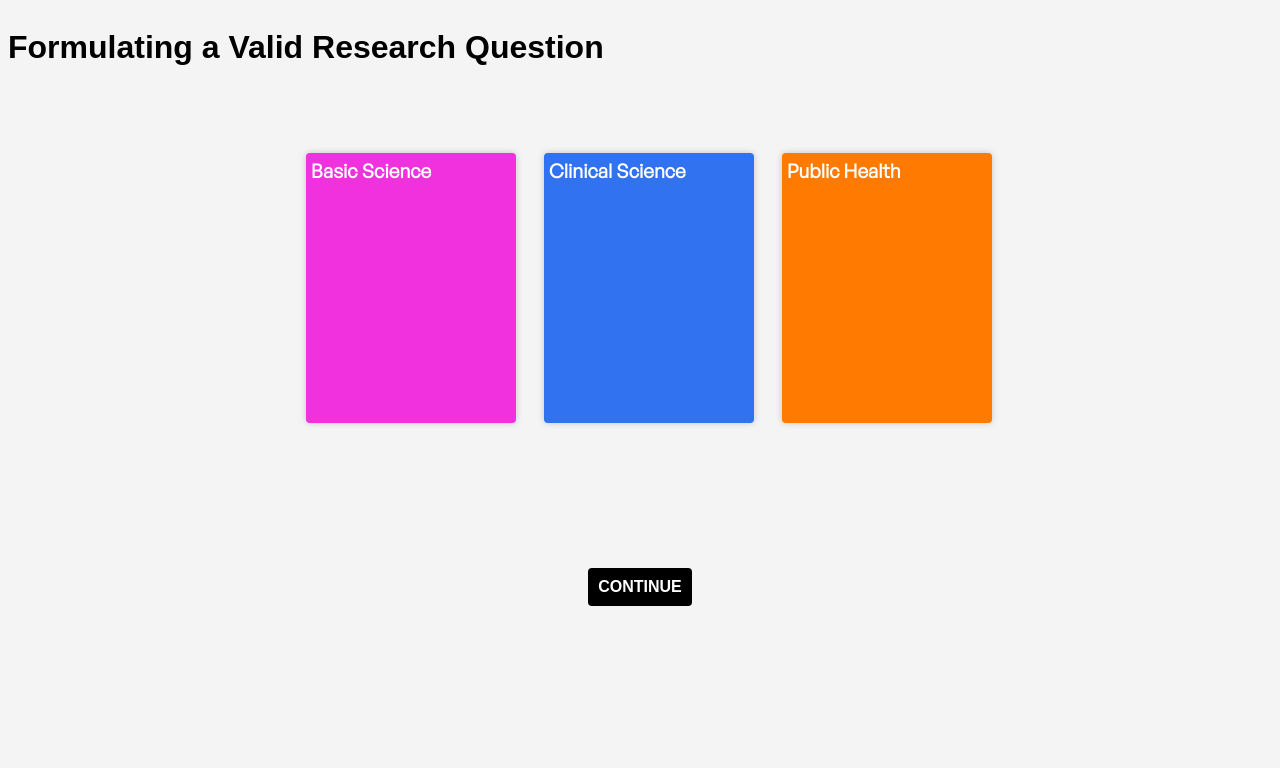
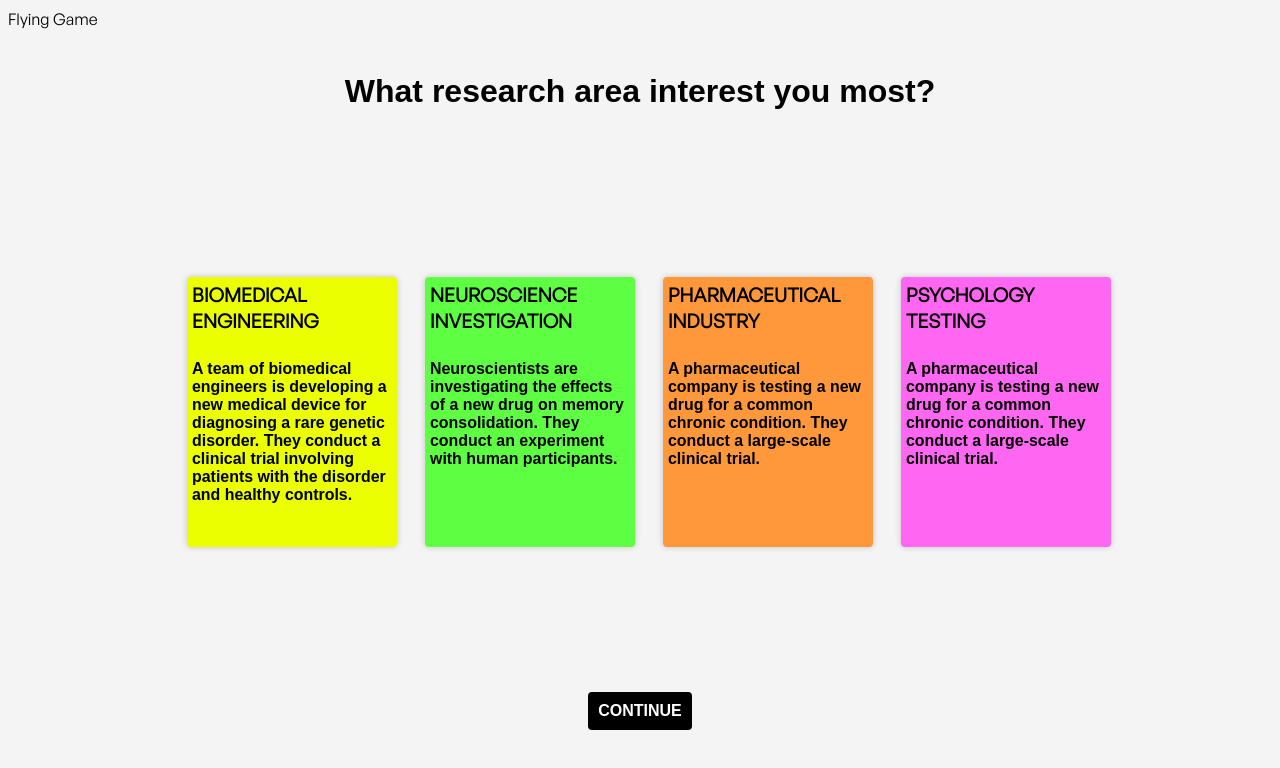
Before and after one commit to c4r-dev/c4r-hms-aem-fly-gam-v1, a Next.js app: page /topicSelection in a window 1280 px wide. Shown: the top 768 px of the page. Built offline with nearby package versions, Linux system fonts and the light colour scheme.

Commit message:
build app

```diff
--- a/app/globals.css
+++ b/app/globals.css
@@ -93,7 +93,7 @@ header {
 .topic-square {
     width: 200px;
     height: 260px;
-    color: white;
+    color: black;
     box-shadow: 0 0 6px 0 rgba(0, 0, 0, 0.2);
     border-radius: 4px;
 
@@ -113,14 +113,17 @@ header {
     font-size: 1.2em;
 }
 /* Color based on the topic */
-.basic-science-square {
-    background-color: #f031dd;
+.biomedical-engineering-square {
+    background-color: #EBFF00;
 }
-.clinical-science-square {
-    background-color: #3172f0;
+.neuro-science-square {
+    background-color: #5EFF43;
 }
-.public-health-square {
-    background-color: #ff7a00;
+.pharmaceutical-industry-square {
+    background-color: #FF983A;
+}
+.psychology-industry-square {
+    background-color: #FF66F2;
 }
 
 /* Hide the radio button */
@@ -772,3 +775,7 @@ textarea::placeholder {
 .suspense-container {
     display: none;
 }
+
+.center-text {
+    text-align: center;
+}
--- a/app/topicSelection/page.js
+++ b/app/topicSelection/page.js
@@ -33,69 +33,108 @@ export default function TopicSelection() {
     return (
         <div className="topic-selection-container">
             <div className="activity-header">
-                <h1>Formulating a Valid Research Question</h1>
+                Flying Game
+            </div>
+
+            <div>
+                <br></br><br></br>
+                <h1 className="center-text">What research area interest you most?</h1>
             </div>
 
             <form onSubmit={handleSubmit} className="flex flex-col gap-3">
-
 
                 <div className="flex-container">
                     <input
                         type="radio"
                         name="rqtoolanswer"
-                    id="rqtoolbs"
-                    value={"bs"}
-                    checked={rqtool === "bs"}
+                        id="rqtoolbe"
+                        value={"be"}
+                        checked={rqtool === "be"}
                         onChange={onValueChange}
                         className="topic-radio-input"
                     />
-                <label htmlFor="rqtoolbs">
+                    <label htmlFor="rqtoolbe">
                         <div
-                        className={`topic-square basic-science-square ${
-                            rqtool === "bs" ? "selected-style" : ""
+                            className={`topic-square biomedical-engineering-square ${rqtool === "be" ? "selected-style" : ""
                                 }`}
                         >
-                        Basic Science
+                            BIOMEDICAL ENGINEERING
+                            <h5>A team of biomedical engineers is developing
+                                a new medical device for diagnosing a rare
+                                genetic disorder. They conduct a clinical trial
+                                involving patients with the disorder and healthy
+                                controls.
+                            </h5>
+
                         </div>
                     </label>
 
                     <input
                         type="radio"
                         name="rqtoolanswer"
-                    id="rqtoolcs"
-                    value={"cs"}
-                    checked={rqtool === "cs"}
+                        id="rqtoolns"
+                        value={"ns"}
+                        checked={rqtool === "ns"}
                         onChange={onValueChange}
                         className="topic-radio-input"
                     />
-                <label htmlFor="rqtoolcs">
+                    <label htmlFor="rqtoolns">
                         <div
-                        className={`topic-square clinical-science-square ${
-                            rqtool === "cs" ? "selected-style" : ""
+                            className={`topic-square neuro-science-square ${rqtool === "ns" ? "selected-style" : ""
                                 }`}
                         >
-                        Clinical Science
+                            NEUROSCIENCE INVESTIGATION
+                            <h5>Neuroscientists are investigating the effects
+                                of a new drug on memory consolidation. They conduct
+                                an experiment with human participants.
+                            </h5>
                         </div>
                     </label>
 
                     <input
                         type="radio"
                         name="rqtoolanswer"
-                    id="rqtoolph"
-                    value={"ph"}
-                    checked={rqtool === "ph"}
+                        id="rqtoolpi"
+                        value={"pi"}
+                        checked={rqtool === "pi"}
                         onChange={onValueChange}
                         className="topic-radio-input"
                     />
-                <label htmlFor="rqtoolph">
+                    <label htmlFor="rqtoolpi">
                         <div
-                        className={`topic-square public-health-square ${
-                            rqtool === "ph" ? "selected-style" : ""
+                            className={`topic-square pharmaceutical-industry-square ${rqtool === "pi" ? "selected-style" : ""
                                 }`}
                         >
-                        Public Health
+                            PHARMACEUTICAL INDUSTRY
+                            <h5>A pharmaceutical company is testing a new drug for a
+                                common chronic condition. They conduct a large-scale clinical
+                                trial.
+                            </h5>
                         </div>
                     </label>
+
+                    <input
+                        type="radio"
+                        name="rqtoolanswer"
+                        id="rqtoolps"
+                        value={"ps"}
+                        checked={rqtool === "ps"}
+                        onChange={onValueChange}
+                        className="topic-radio-input"
+                    />
+                    <label htmlFor="rqtoolps">
+                        <div
+                            className={`topic-square psychology-industry-square ${rqtool === "ps" ? "selected-style" : ""
+                                }`}
+                        >
+                            PSYCHOLOGY TESTING
+                            <h5>A pharmaceutical company is testing a new drug for a
+                                common chronic condition. They conduct a large-scale clinical
+                                trial.
+                            </h5>
+                        </div>
+                    </label>
+
                 </div>
 
                 <div className="select-topic-button">
```
Also changed, not shown: app/page.js (+6 -1 lines). Lines whose indentation alone changed are shown as unchanged.
